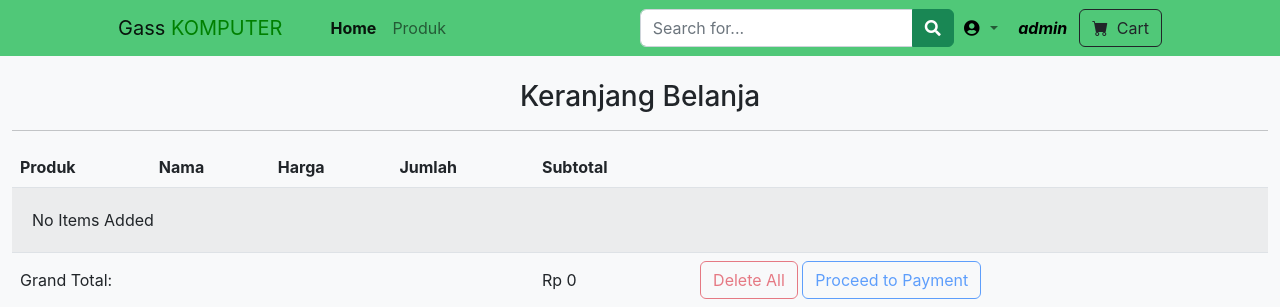
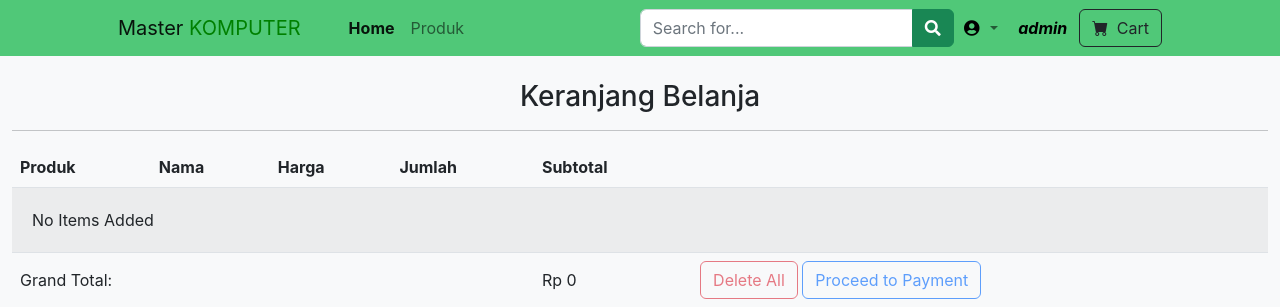
Before and after one commit to SuryoNgr/KKP, a PHP site: page /user/cart.php in a window 1280 px wide. Shown: the top 307 px of the page. Run offline with PHP 8.4, Linux system fonts and the light colour scheme; a user stored in the database is signed in; data comes from the database, SQL or seed files in the repository; some libraries are stand-ins or nearby versions.

Commit message:
Update navbarUSER.php

```diff
--- a/user/navbarUSER.php
+++ b/user/navbarUSER.php
@@ -7,7 +7,7 @@
  <!-- Navigation-->
     <nav class="navbar navbar-expand-lg navbar-light" style="background-color: #50C878">
         <div class="container px-4 px-lg-5">
-            <a class="navbar-brand" href="halaman_user.php">Gass <span style="color:#008000">KOMPUTER</span></a>
+            <a class="navbar-brand" href="halaman_user.php">Master <span style="color:#008000">KOMPUTER</span></a>
             <button class="navbar-toggler" type="button" data-bs-toggle="collapse" data-bs-target="#navbarSupportedContent" aria-controls="navbarSupportedContent" aria-expanded="false" aria-label="Toggle navigation"><span class="navbar-toggler-icon"></span></button>
             <div class="collapse navbar-collapse" id="navbarSupportedContent">
                 <ul class="navbar-nav me-auto mb-2 mb-lg-0 ms-lg-4">
```
